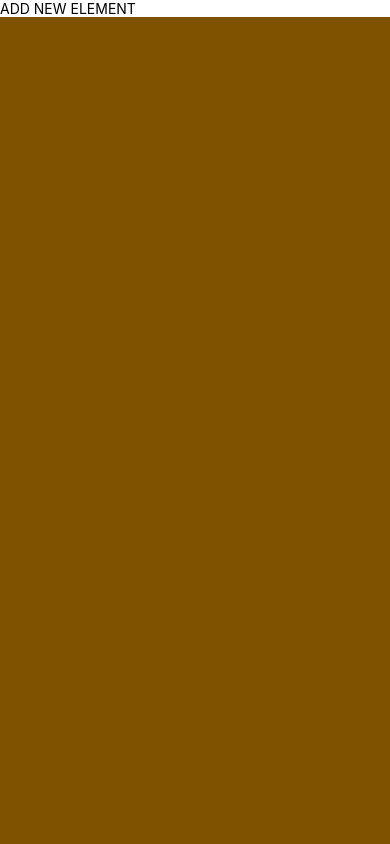
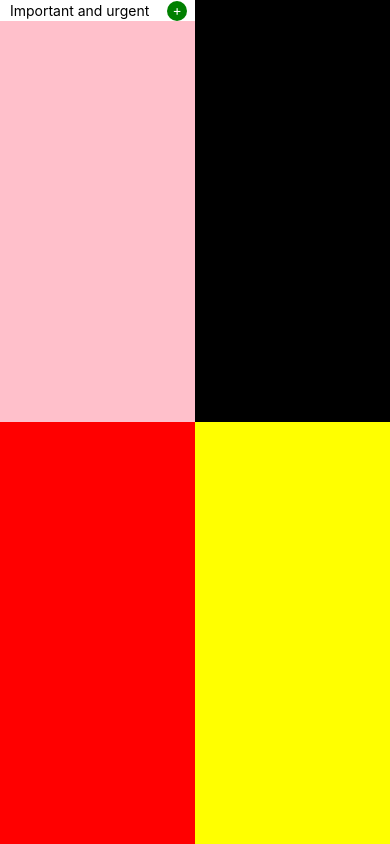
Before and after one commit to ilies-space/priority-matrix, a React Native app: screen / in a window 390 px wide. Built offline with nearby package versions, Linux system fonts and the light colour scheme.

Commit message:
Open and close addElementDialog

```diff
--- a/app/Componenets/AddElement.js
+++ b/app/Componenets/AddElement.js
@@ -1,7 +1,7 @@
 import React from 'react';
-import {Text, View} from 'react-native';
+import {Text, TouchableOpacity, View} from 'react-native';
 
-export default function AddElement() {
+export default function AddElement({setaddElementDialog}) {
   return (
     <View
       style={{
@@ -21,6 +21,12 @@ export default function AddElement() {
       />
       <View style={{backgroundColor: 'white'}}>
         <Text>ADD NEW ELEMENT</Text>
+        <TouchableOpacity
+          onPress={() => {
+            setaddElementDialog(false);
+          }}>
+          <Text>Close</Text>
+        </TouchableOpacity>
       </View>
     </View>
   );
--- a/app/Screens/Home.js
+++ b/app/Screens/Home.js
@@ -17,7 +17,7 @@ export default function Home() {
   const [NotImportantButUrgent, setNotImportantButUrgent] = useState([]);
   const [NotImportantAndNotUrgent, setNotImportantAndNotUrgent] = useState([]);
   // --------------  Components
-  const [addElementDialog, setaddElementDialog] = useState(true);
+  const [addElementDialog, setaddElementDialog] = useState(false);
   return (
     <View
       style={{
@@ -54,6 +54,7 @@ export default function Home() {
             <TouchableOpacity
               onPress={() => {
                 console.log('add new element');
+                setaddElementDialog(true);
                 setImportantAndUrgent((prevList) => {
                   return [
                     {
@@ -142,7 +143,11 @@ export default function Home() {
       </View>
 
       {/* // add new element to list  */}
-      {addElementDialog ? <AddElement /> : <View />}
+      {addElementDialog ? (
+        <AddElement setaddElementDialog={setaddElementDialog} />
+      ) : (
+        <View />
+      )}
     </View>
   );
 }
```
